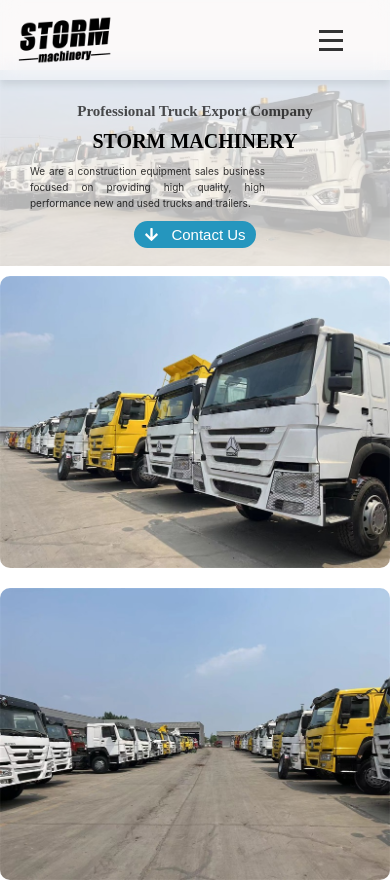
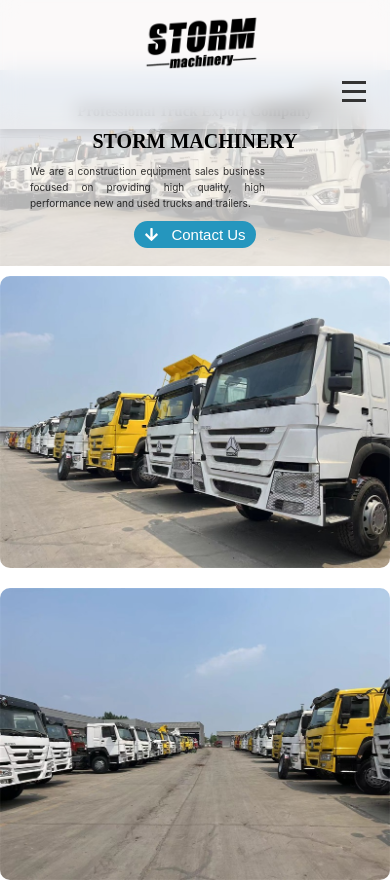
Before and after one commit to SAMIULLAH2105/Clone, a React (Vite) app in the folder Frontend/: page / in a window 390 px wide. Shown: the top 882 px of the page. Built offline with nearby package versions, Linux system fonts and the light colour scheme.

Commit message:
separated brand logic from navbar into a new Brand component

```diff
--- /dev/null
+++ b/Frontend/src/components/Brand.jsx
@@ -0,0 +1,15 @@
+import React from 'react';
+import { Link } from 'react-router-dom';
+import styles from '../styles/Brand.module.css';
+
+const Brand = () => {
+  return (
+    <div className={styles.navbarLogo}>
+      <Link className={styles.logoPlaceholder} to="/">
+        <img src="../src/assets/smLogo.png" alt="Logo" />
+      </Link>
+    </div>
+  );
+};
+
+export default Brand;
--- a/Frontend/src/components/Navbar.jsx
+++ b/Frontend/src/components/Navbar.jsx
@@ -3,6 +3,7 @@
 import styles from "../styles/Navbar.module.css";
 import "../styles/searchOverlay.css";
 import { products } from "./ProductData"; // Importing products array
+import Brand from './Brand';
 
 const Navbar = ({ onSearch }) => {
   const location = useLocation();
@@ -30,12 +31,7 @@
 
   return (
     <header className={styles.navbar}>
-
-      <div className={styles.navbarLogo}>
-        <Link className={styles.logoPlaceholder} to="/">
-          <img src="../src/assets/smLogo.png" alt="Logo" />
-        </Link>
-
+      <Brand />       {/* Brand component */}
 
         <button
         className={styles.hamburger}
@@ -46,8 +42,6 @@
         <div className={styles.line}></div>
         <div className={styles.line}></div>
       </button>
-      </div>
-
 
       <nav className={`${styles.navbarNav} ${isNavOpen ? styles.open : ""}`}>
         <ul className={styles.navList}>
--- /dev/null
+++ b/Frontend/src/styles/Brand.module.css
@@ -0,0 +1,37 @@
+.navbarLogo {
+    padding-left: 3rem;
+    display: flex;
+    align-items: center;
+}
+
+.logoPlaceholder {
+    width: 150px;
+    height: auto;
+    display: flex;
+    align-items: center;
+    justify-content: center;
+    margin-right: 1rem;
+    font-size: 0.875rem;
+    color: #666;
+}
+
+.logoPlaceholder img {
+    height: 100%;
+    width: 100%;
+}
+
+/* Mobile styles */
+@media (max-width: 768px) {
+    .navbarLogo {
+        padding-left: 1rem;
+        width: 100%;
+        justify-content: center;
+        gap: 50%;
+    }
+}
+
+@media (max-width: 480px) {
+    .navbarLogo img {
+        width: 120px;
+    }
+}
--- a/Frontend/src/styles/Navbar.module.css
+++ b/Frontend/src/styles/Navbar.module.css
@@ -24,37 +24,6 @@
   /* Blur for glass effect */
   box-shadow: 0 4px 8px rgba(0, 0, 0, 0.1);
   z-index: 1000;
-}
-
-
-.navbarLogo {
-  padding-left: 150px;
-  display: flex;
-  align-items: center;
-
-}
-
-.logoPlaceholder {
-  width: 160px;
-  height: 48px;
-  display: flex;
-  align-items: center;
-  justify-content: center;
-  margin-right: 1rem;
-  font-size: 0.875rem;
-  color: #666;
-}
-
-.logoPlaceholder>img {
-  height: 100%;
-  width: 100%;
-}
-
-.navbarTitle {
-  font-size: 1.95rem;
-  font-weight: bold;
-  color: var(--text-color);
-  margin: 0;
 }
 
 .navbarNav {
@@ -103,20 +72,6 @@
   border: none;
 }
 
-/* .searchButton {
-  background: none;
-  border: none;
-  cursor: pointer;
-  padding: 0.5rem;
-  padding-right: 150px;
-  margin-left: 1.5rem;
-  display: flex;
-  align-items: center;
-  justify-content: center;
-  transition: background-color 0.3s;
-  color: #333;
-} */
-
 .searchButton:hover {
   background-color: var(--hover-color);
   border-radius: 50%;
@@ -150,16 +105,6 @@
     align-items: flex-start;
     height: auto;
     padding: 1rem;
-  }
-
-  .navbarLogo {
-    padding-left: 0;
-    width: 100%;
-    gap: 50%;
-  }
-
-  .navbarTitle {
-    font-size: 1.75rem;
   }
 
   .navbarNav {
@@ -202,11 +147,6 @@
 }
 
 @media (max-width: 480px) {
-  .navbarTitle {
-    font-size: 1.5rem;
-  }
-
-
   .navLink {
     font-size: 1rem;
     padding: 0.6rem;
@@ -219,7 +159,4 @@
   .hamburger{
     margin-right: 50px;
   }
-  .navbarLogo img{
-    width:100px;
-  }
 }
```
